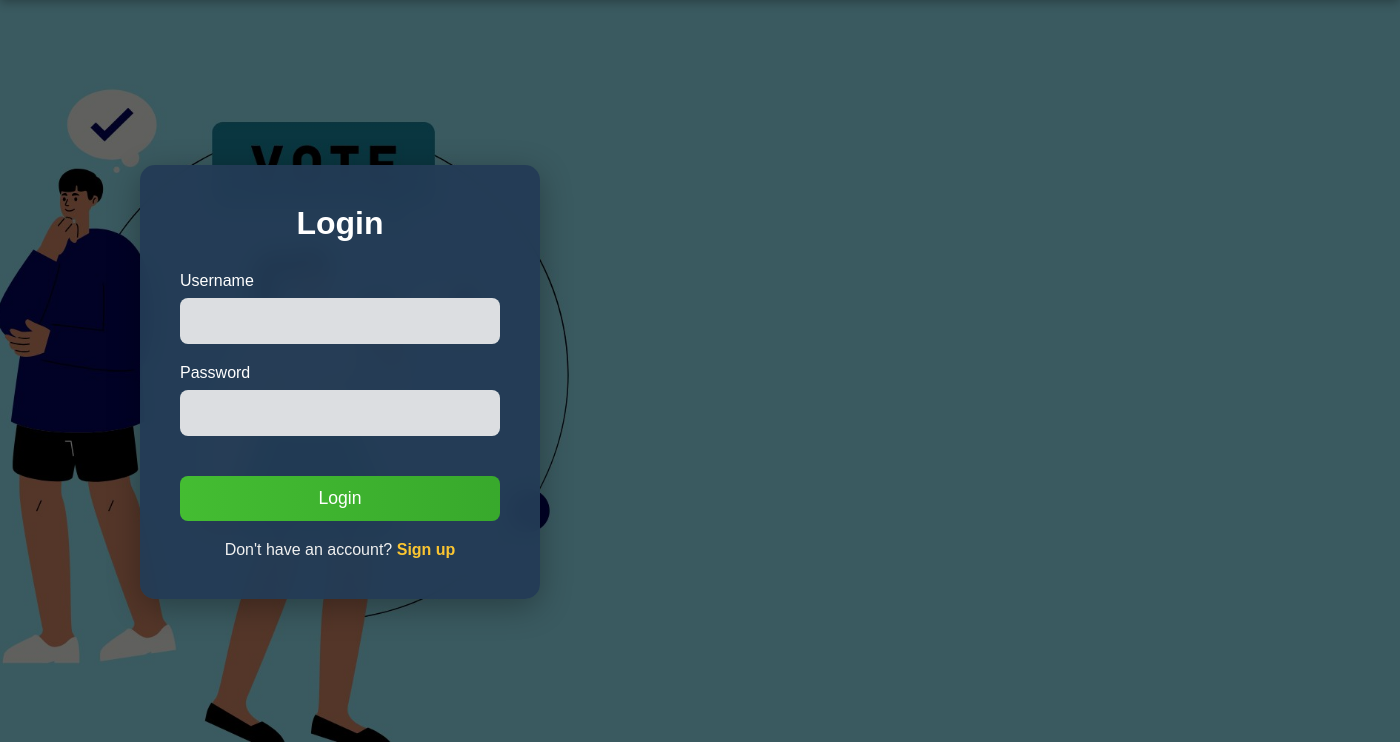
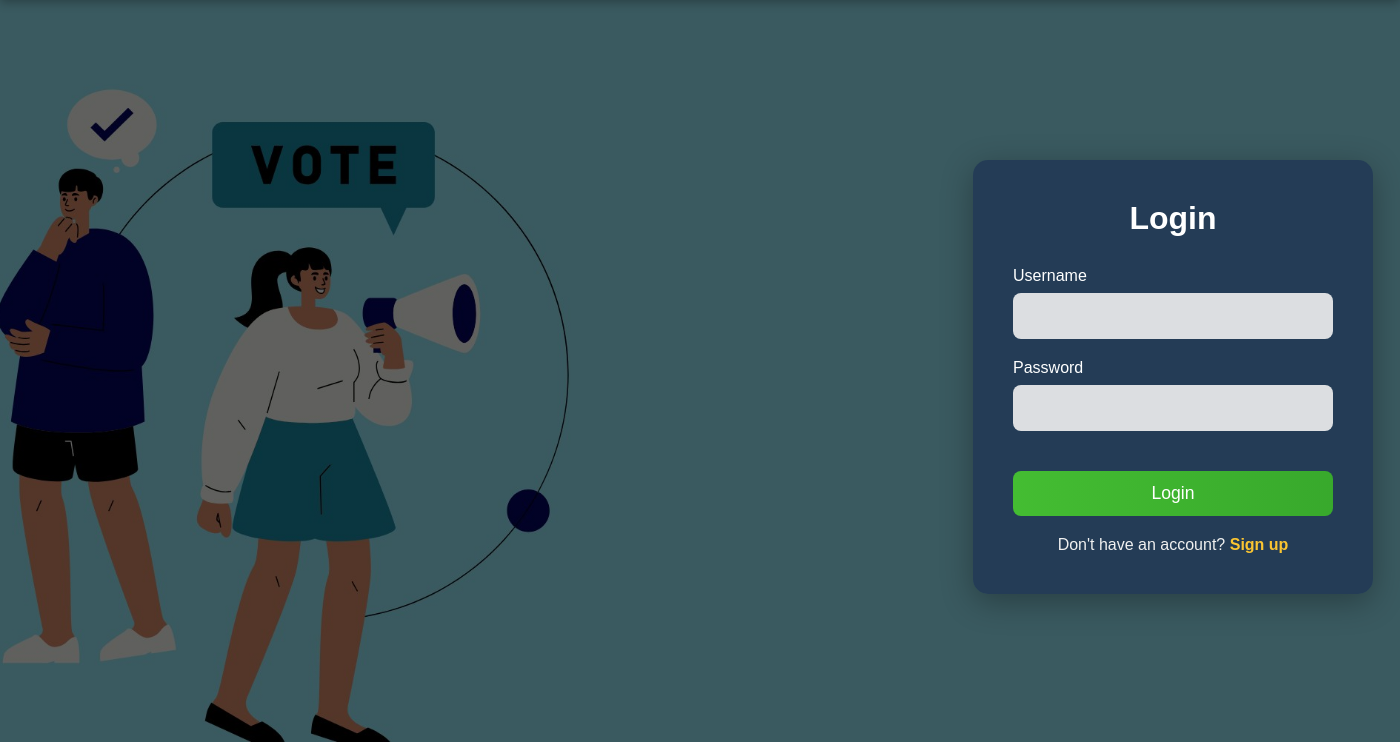
Before and after one commit to JatinNirwann/voting-portal, a PHP site: page / in a window 1400 px wide. Shown: the part 58-800 px from the top of the page. Run offline with PHP 8.4, Linux system fonts and the light colour scheme.

Commit message:
login box position fix

```diff
--- a/index.php
+++ b/index.php
@@ -16,7 +16,7 @@
     </nav>
 
     <div class="container">
-        <div class="login-form">
+        <div class="login-form" style="position: relative; left: 833px; top: -5px;">
             <h2>Login</h2>
             <?php if (isset($_GET['error'])): ?>
                 <p class="error"><?= htmlspecialchars($_GET['error']) ?></p>
```
